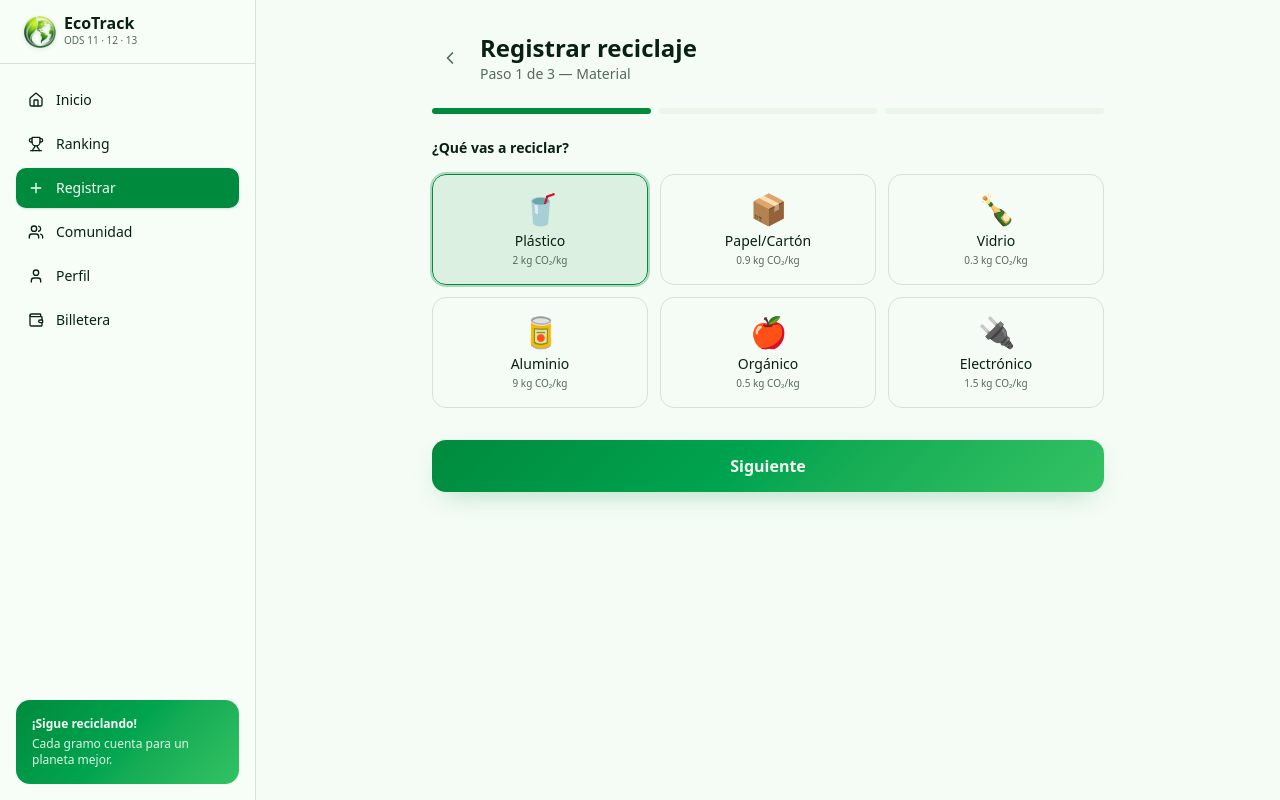
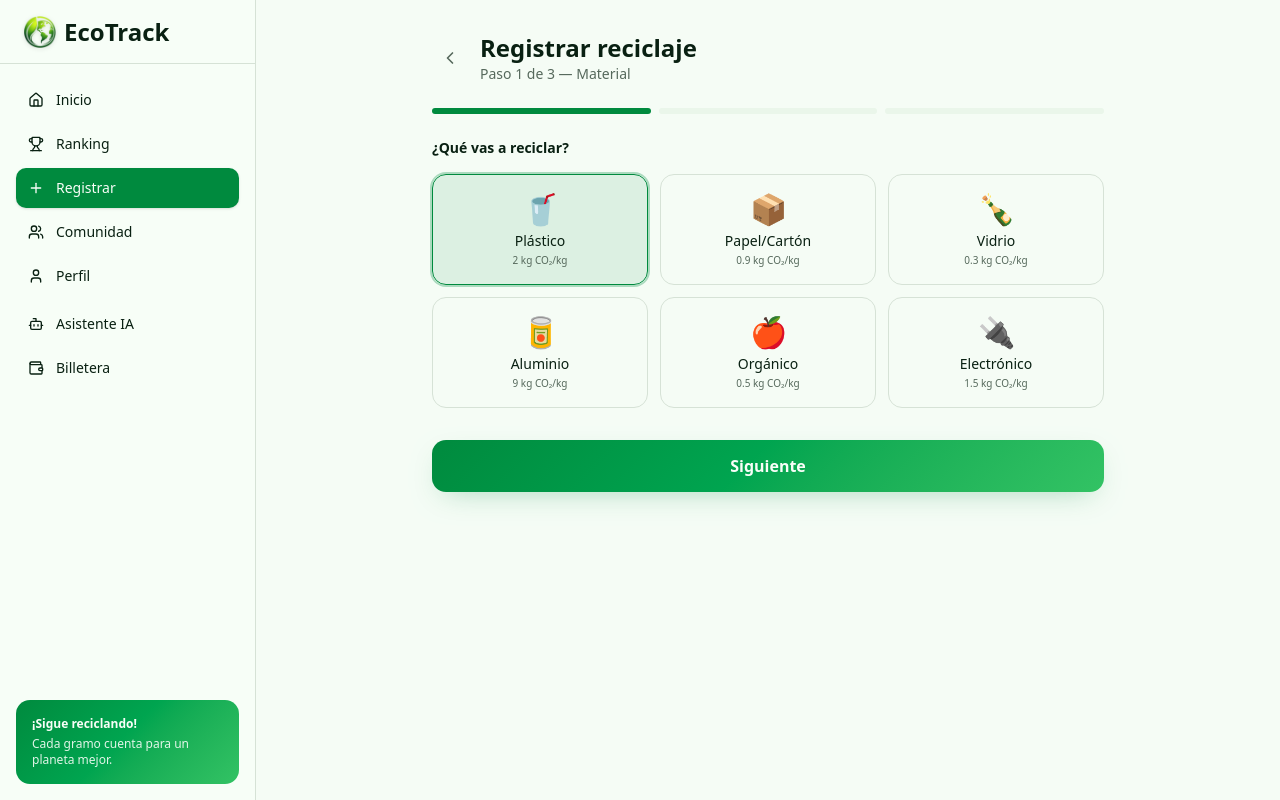
Before and after one commit to Ankarmin/ecotrack-frontend, a Next.js app: page /dashboard/recycle in a window 1280 px wide. Built offline with nearby package versions, Linux system fonts and the light colour scheme.

Commit message:
style: actualizar diseño de navegación y añadir acceso al asistente
- Aumentar el tamaño del texto 'EcoTrack' en sidebar y versión móvil

- Eliminar subtítulo de ODS 11, 12, 13

- Añadir botón de acceso rápido al Asistente IA en el menú lateral y header móvil

```diff
--- a/components/AppLayout.tsx
+++ b/components/AppLayout.tsx
@@ -11,6 +11,7 @@ import {
   Plus,
   Leaf,
   Wallet,
+  Bot,
 } from "lucide-react";
 import { cn } from "@/lib/utils";
 
@@ -79,10 +80,7 @@ export function AppLayout({ children }: { children: React.ReactNode }) {
         >
           <Image src="/ecotrack-logo.webp" width={32} height={32} alt="EcoTrack" className="drop-shadow-sm" />
           <div>
-            <p className="font-bold text-foreground leading-none">EcoTrack</p>
-            <p className="text-[10px] text-muted-foreground mt-0.5">
-              ODS 11 · 12 · 13
-            </p>
+            <p className="font-bold text-foreground text-2xl leading-none">EcoTrack</p>
           </div>
         </Link>
 
@@ -107,6 +105,18 @@ export function AppLayout({ children }: { children: React.ReactNode }) {
           })}
 
           {/* Extra sidebar-only links */}
+          <Link
+            href="/assistant"
+            className={cn(
+              "flex items-center gap-3 px-3 py-2.5 rounded-lg text-sm font-medium transition-colors mt-2",
+              pathname.startsWith("/assistant")
+                ? "bg-primary text-primary-foreground shadow-sm"
+                : "text-sidebar-foreground hover:bg-sidebar-accent"
+            )}
+          >
+            <Bot className="w-4 h-4" />
+            Asistente IA
+          </Link>
           <Link
             href="/gamification/wallet"
             className={cn(
@@ -135,7 +145,7 @@ export function AppLayout({ children }: { children: React.ReactNode }) {
       {/* ── Main Content ── */}
       <main className="flex-1 lg:ml-64 pb-24 lg:pb-8">
         {/* Mobile header */}
-        <header className="lg:hidden sticky top-0 z-10 bg-background/80 backdrop-blur border-b border-border h-14 px-4 flex items-center">
+        <header className="lg:hidden sticky top-0 z-10 bg-background/80 backdrop-blur border-b border-border h-14 px-4 flex items-center justify-between">
           <Link
             href="/dashboard"
             onClick={(e) => {
@@ -147,7 +157,11 @@ export function AppLayout({ children }: { children: React.ReactNode }) {
             className="flex items-center gap-2"
           >
             <Image src="/ecotrack-logo.webp" width={28} height={28} alt="EcoTrack" className="drop-shadow-sm" />
-            <span className="font-bold">EcoTrack</span>
+            <span className="font-bold text-2xl">EcoTrack</span>
+          </Link>
+
+          <Link href="/assistant" className="w-9 h-9 flex items-center justify-center rounded-full bg-primary/10 text-primary transition-colors hover:bg-primary/20">
+            <Bot className="w-5 h-5" />
           </Link>
         </header>
 
```
